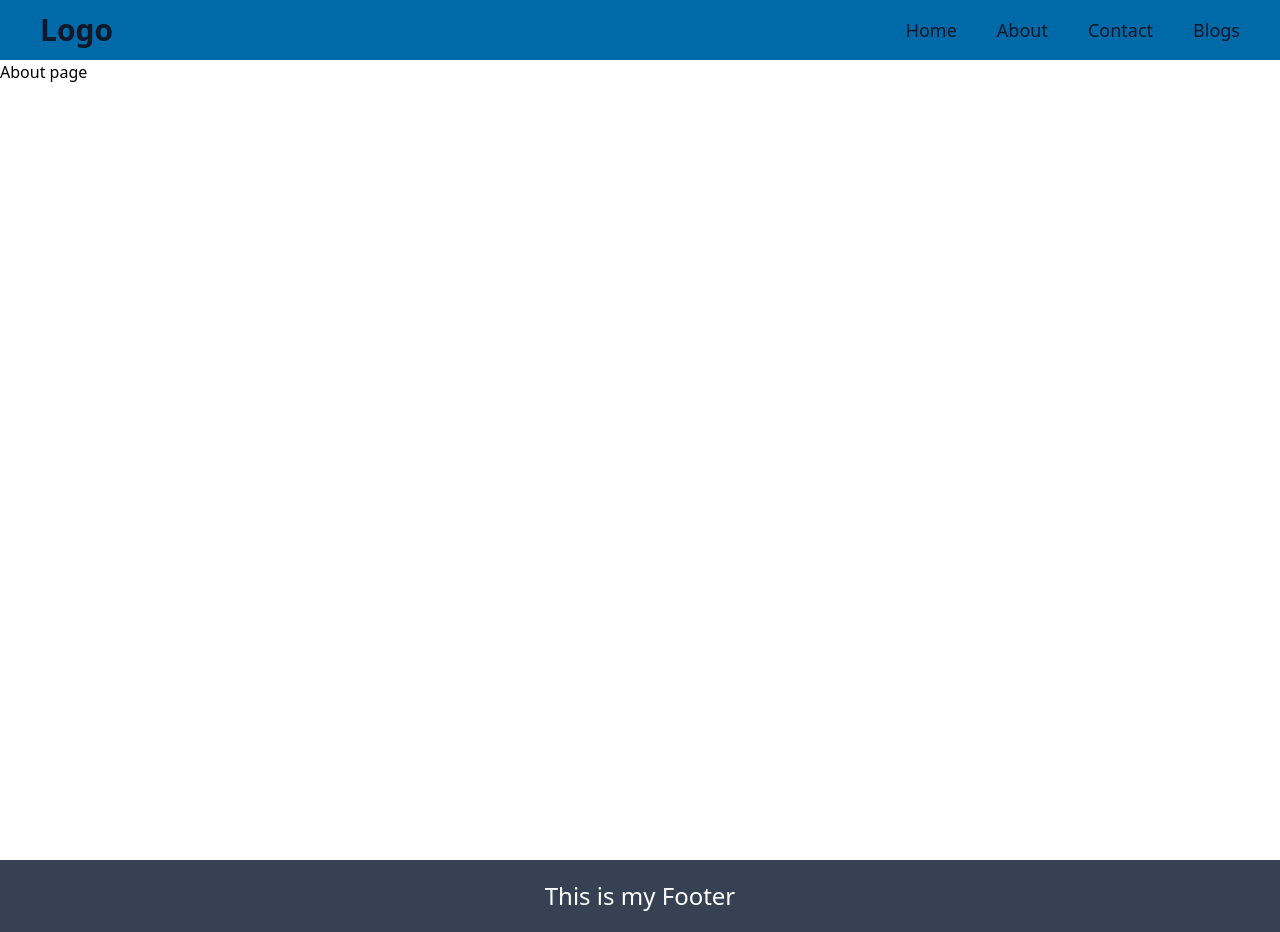
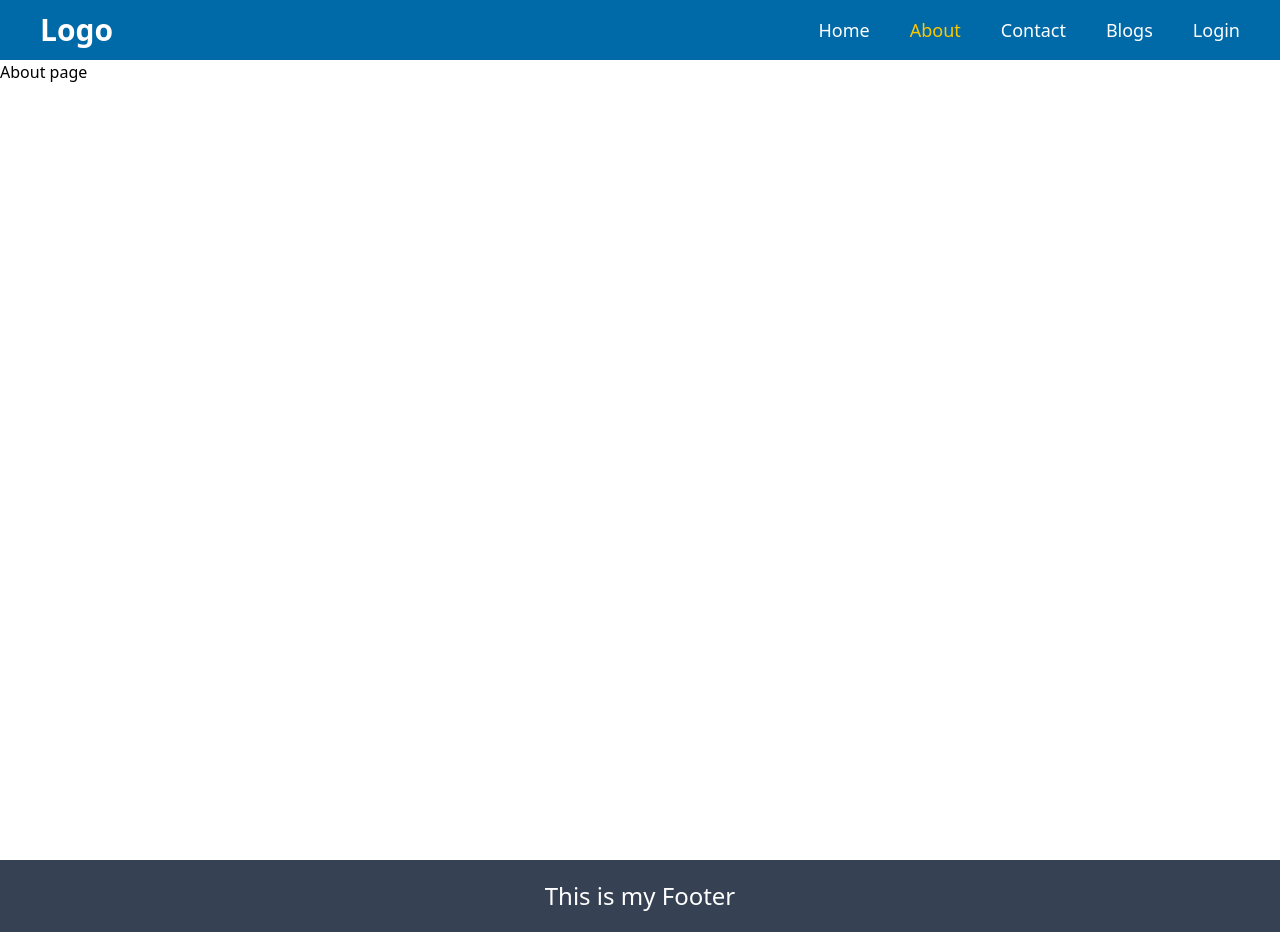
Before and after one commit to bharatroy4D/my-next-app, a Next.js app: page /about in a window 1280 px wide. Built offline with nearby package versions, Linux system fonts and the light colour scheme.

Commit message:
Active route is set

```diff
--- a/src/components/Header/Header.jsx
+++ b/src/components/Header/Header.jsx
@@ -1,25 +1,33 @@
+"use client"
 import Link from 'next/link';
+import { usePathname, useRouter } from 'next/navigation';
 import React from 'react';
 
 const Header = () => {
+    const PathName = usePathname();
+    const router = useRouter();
+    const handler = () =>{
+        router.push("/login")
+    }
     const NavLink = [
-        {"name": "Home", "link":"/home"},
-        {"name": "About", "link":"/about"},
-        {"name": "Contact", "link":"/contact"},
-        {"name": "Blogs", "link":"/blogs"},
+        { "name": "Home", "link": "/home" },
+        { "name": "About", "link": "/about" },
+        { "name": "Contact", "link": "/contact" },
+        { "name": "Blogs", "link": "/blogs" },
     ]
     return (
         <div className='bg-sky-700'>
             <div className='flex items-center justify-between py-3 px-10 mx-auto'>
-                <h1 className='text-3xl font-bold text-gray-900'>Logo</h1>
-                <ul className='flex items-center gap-10 text-lg text-gray-900'>
+                <h1 className='text-3xl font-bold text-white'>Logo</h1>
+                <ul className='flex items-center gap-10 text-lg text-white'>
                     {
                         NavLink.map(nav => (
                             <div key={nav.link}>
-                            <Link href={nav.link}>{nav.name}</Link>
+                                <Link className={`${PathName == nav.link && "text-yellow-400"}`} href={nav.link}>{nav.name}</Link>
                             </div>
                         ))
                     }
+                    <button onClick={handler}>Login</button>
                 </ul>
             </div>
         </div>
```
Lines whose indentation alone changed are shown as unchanged.
